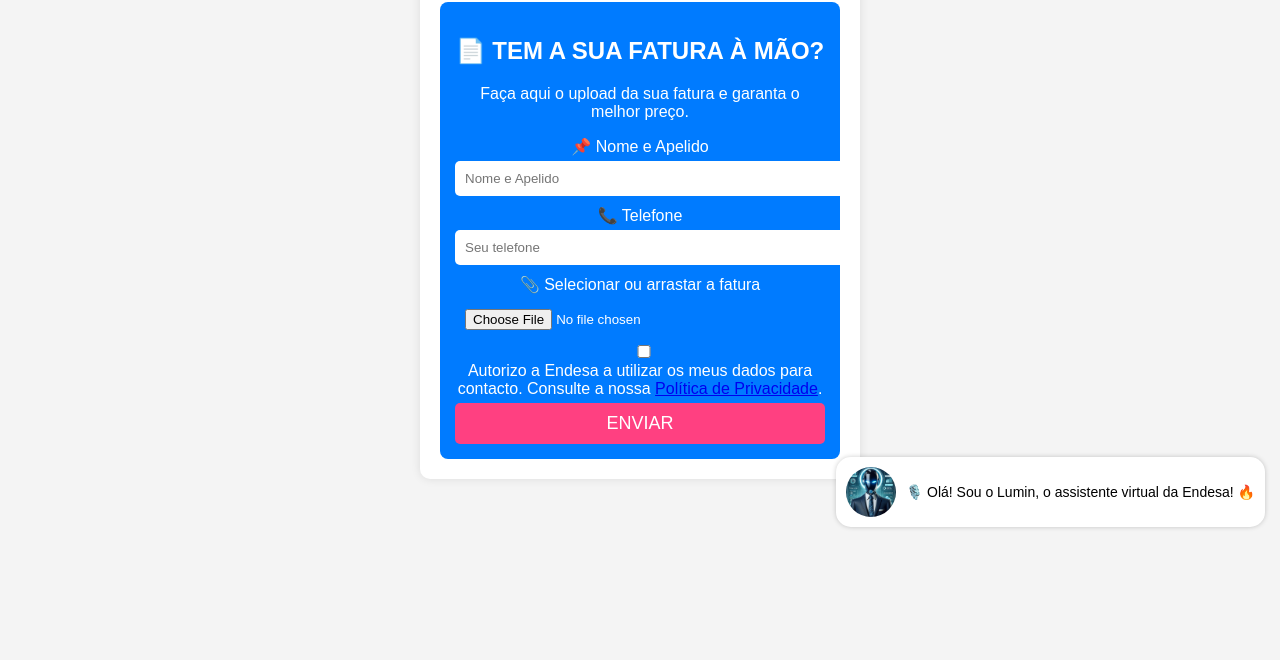
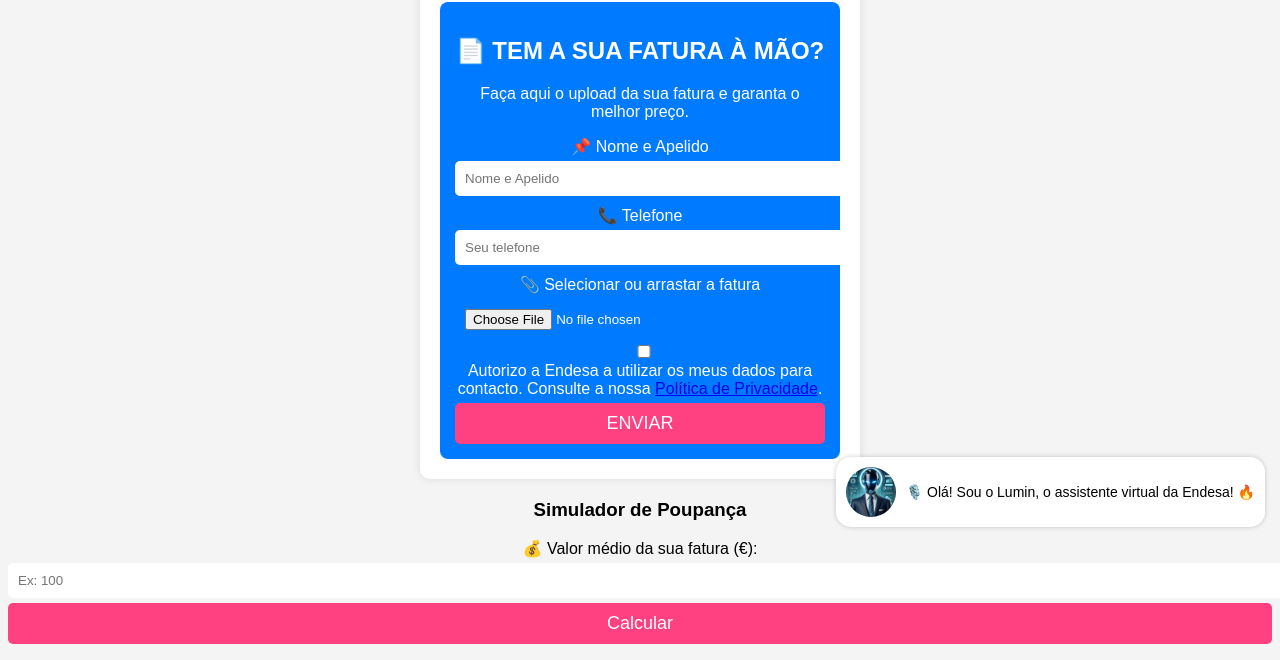
Before and after one commit to Misterymike/Endesa, a plain HTML site: page index.html in a window 1280 px wide. Shown: the part 258-918 px from the top of the page. Before the commit the page ends 800 px from the top, so only its background shows below. Drawn offline with Linux system fonts and the light colour scheme.

Commit message:
index.html

```diff
--- a/index.html
+++ b/index.html
@@ -46,6 +46,15 @@
         </div>
     </div>
 
+    <!-- Simulador de Poupança -->
+    <div id="simulador-container">
+        <h3>Simulador de Poupança</h3>
+        <label>💰 Valor médio da sua fatura (€):</label>
+        <input type="number" id="fatura-input" placeholder="Ex: 100">
+        <button onclick="calcularPoupanca()">Calcular</button>
+        <p id="resultado-poupanca"></p>
+    </div>
+
     <script src="script.js"></script>
 
 </body>
```
